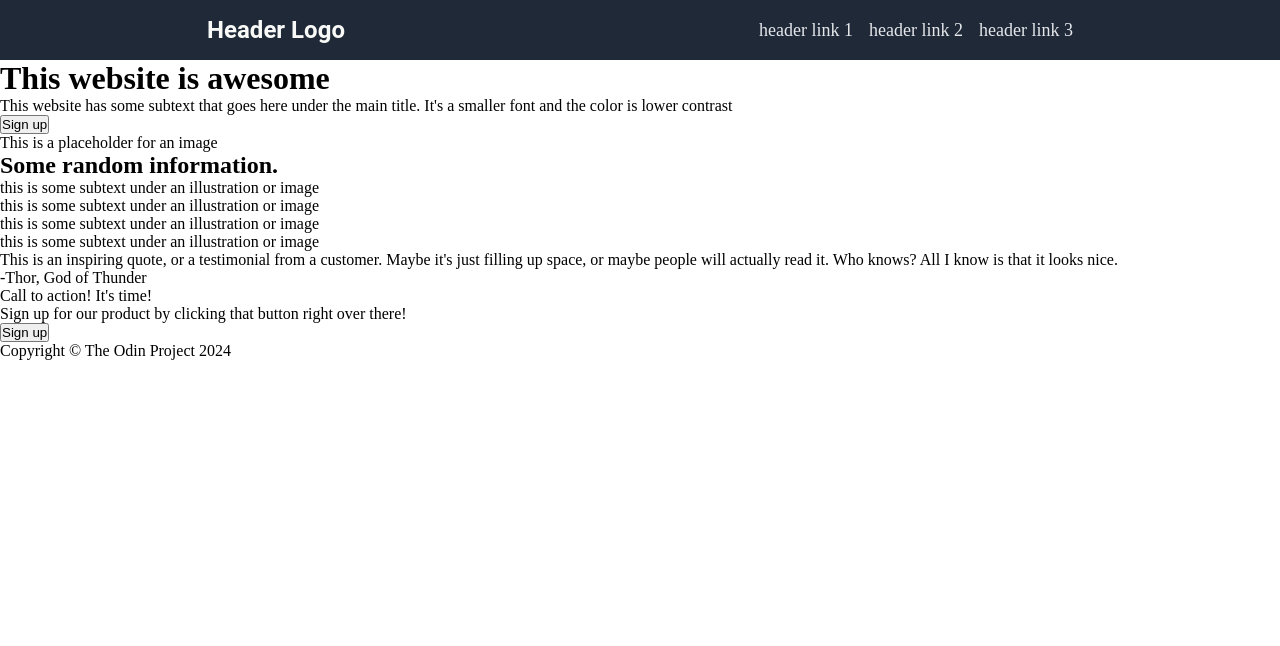
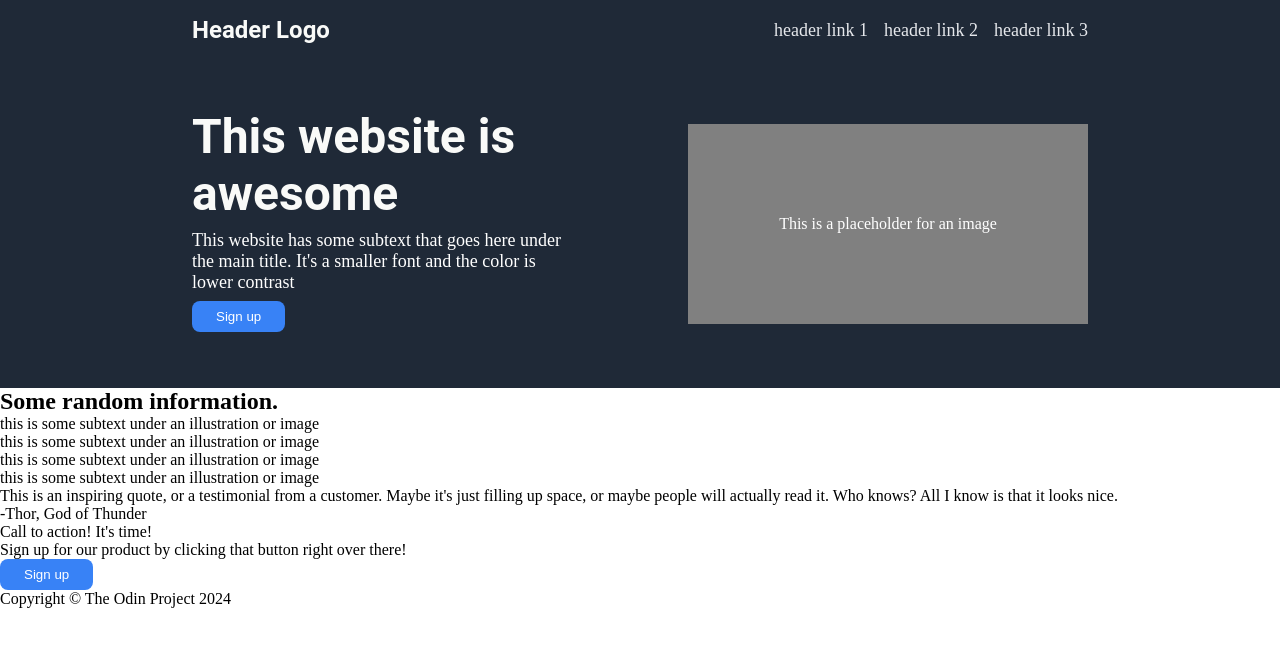
Before and after one commit to vinaygab2/landing-page, a plain HTML site: page index.html in a window 1280 px wide. Drawn offline with Linux system fonts and the light colour scheme.

Commit message:
Add styles to hero section
Add alignment and typography styles to hero section.

```diff
--- a/style.css
+++ b/style.css
@@ -4,12 +4,20 @@
     padding: 0;
 }
 
+button {
+    padding: 8px 24px;
+    background: #3882F6;
+    color: white;
+    border-radius: 8px;
+    border-style: none;
+}
+
 .header {
     display: flex;
-    justify-content: space-around;
+    justify-content: space-between;
     align-items: center;
     background: #1F2937;
-    padding: 16px 0;
+    padding: 16px 192px;
 }
 
 .header ul {
@@ -28,3 +36,46 @@
     font-size: 18px;
     color: #E5E7EB;
 }
+
+.main {
+    display: flex;
+    justify-content: space-between;
+    align-items: center;
+    background: #1F2937;
+    padding: 48px 192px;
+}
+
+.main div {
+    display: flex;
+    flex-direction: column;
+    justify-content: space-around;
+    align-items: flex-start;
+    color: white;
+}
+
+.main div:nth-of-type(1) {
+    width: 380px;
+}
+
+.main div:nth-of-type(1) * {
+    margin-bottom: 8px;
+}
+
+.main p {
+    font-size: 18px;
+    font-color: #E5E7EB;
+}
+
+.main div:nth-of-type(2) {
+    align-items: center;
+    background: gray;
+    width: 400px;
+    height: 200px;
+}
+
+.main h1 {
+    font-size: 48px;
+    font-weight: bolder;
+    color: #F9FAF8;
+    font-family: roboto, sans-serif;
+}
```
